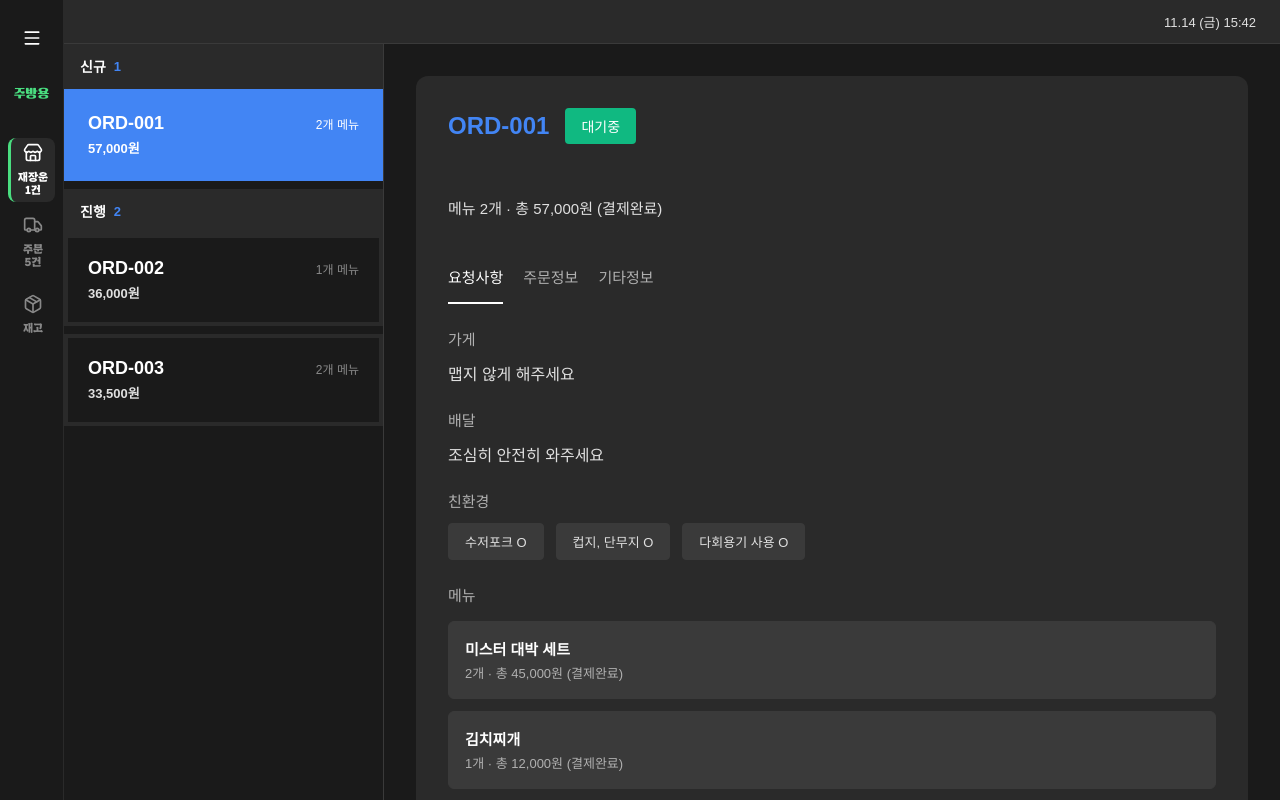
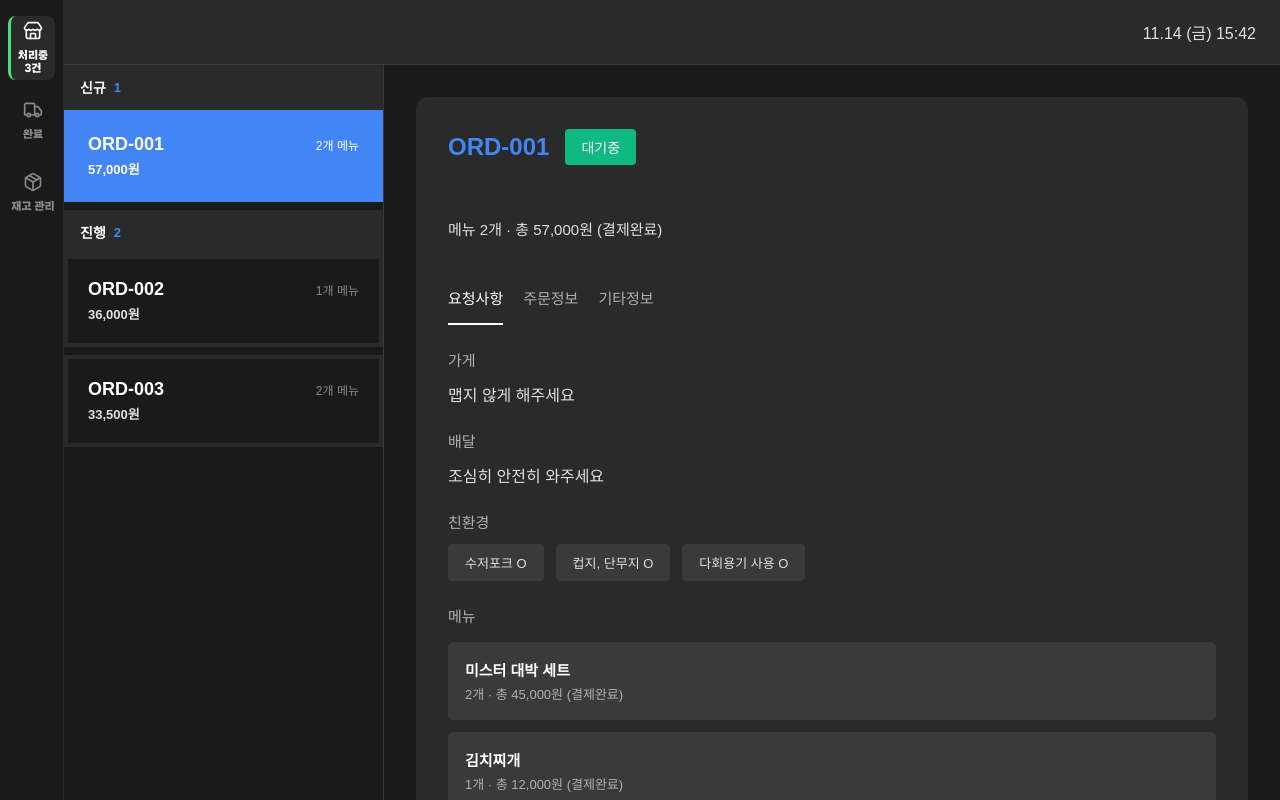
Before and after one commit to sogonggogo/sogonggogo_staff, a Next.js app: page / in a window 1280 px wide. Built offline with nearby package versions, Linux system fonts and the light colour scheme; a web font is replaced by a local one.

Commit message:
refactor : 불필요 컴포넌트 삭제

```diff
--- a/src/components/layout/Sidebar.tsx
+++ b/src/components/layout/Sidebar.tsx
@@ -1,10 +1,10 @@
-'use client';
+"use client";
 
-import styled from '@emotion/styled';
-import { Store, Truck, Package, Menu } from 'lucide-react';
-import Link from 'next/link';
-import { usePathname } from 'next/navigation';
-import { theme } from '@/styles/theme';
+import styled from "@emotion/styled";
+import { Store, Truck, Package, Menu } from "lucide-react";
+import Link from "next/link";
+import { usePathname } from "next/navigation";
+import { theme } from "@/styles/theme";
 
 const SidebarContainer = styled.aside`
   width: ${theme.sizes.sidebarWidth};
@@ -44,15 +44,15 @@ const LogoText = styled.h2`
 `;
 
 const NavButton = styled(Link, {
-  shouldForwardProp: (prop) => prop !== 'isActive',
+  shouldForwardProp: (prop) => prop !== "isActive",
 })<{ isActive: boolean }>`
   width: 100%;
   height: ${theme.sizes.navButtonHeight};
   border-radius: ${theme.borderRadius.md};
   background-color: ${({ isActive }) =>
-    isActive ? theme.colors.background.darker : 'transparent'};
+    isActive ? theme.colors.background.darker : "transparent"};
   border-left: 3px solid
-    ${({ isActive }) => (isActive ? theme.colors.brand.success : 'transparent')};
+    ${({ isActive }) => (isActive ? theme.colors.brand.success : "transparent")};
   display: flex;
   flex-direction: column;
   align-items: center;
@@ -76,7 +76,7 @@ const NavButton = styled(Link, {
 
 const NavText = styled.span`
   font-family: ${theme.fontFamily.miwon};
-  font-size: ${theme.fontSize['2xs']};
+  font-size: ${theme.fontSize["2xs"]};
   font-weight: ${theme.fontWeight.medium};
   text-align: center;
 `;
@@ -86,23 +86,21 @@ export default function Sidebar() {
 
   return (
     <SidebarContainer>
-      <MenuIcon>
-        <Menu size={20} />
-      </MenuIcon>
-      <Logo>
-        <LogoText>주방용</LogoText>
-      </Logo>
-      <NavButton href="/" isActive={pathname === '/'}>
+      <NavButton href="/" isActive={pathname === "/"}>
         <Store size={20} />
-        <NavText>재장운<br />1건</NavText>
+        <NavText>
+          처리중
+          <br />
+          3건
+        </NavText>
       </NavButton>
-      <NavButton href="/delivery" isActive={pathname === '/delivery'}>
+      <NavButton href="/delivery" isActive={pathname === "/delivery"}>
         <Truck size={20} />
-        <NavText>주문<br />5건</NavText>
+        <NavText>완료</NavText>
       </NavButton>
-      <NavButton href="/inventory" isActive={pathname === '/inventory'}>
+      <NavButton href="/inventory" isActive={pathname === "/inventory"}>
         <Package size={20} />
-        <NavText>재고</NavText>
+        <NavText>재고 관리</NavText>
       </NavButton>
     </SidebarContainer>
   );
--- a/src/components/order/TopBar.tsx
+++ b/src/components/order/TopBar.tsx
@@ -3,7 +3,7 @@ import { theme } from "@/styles/theme";
 
 const Bar = styled.div`
   background: ${theme.colors.background.darker};
-  padding: ${theme.spacing.md} ${theme.spacing.xxl};
+  padding: ${theme.spacing.xl} ${theme.spacing.xxl};
   display: flex;
   justify-content: flex-end;
   align-items: center;
@@ -13,7 +13,7 @@ const Bar = styled.div`
 
 const DateTime = styled.div`
   font-family: ${theme.fontFamily.nanumGothic};
-  font-size: ${theme.fontSize.sm};
+  font-size: ${theme.fontSize.lg};
   font-weight: ${theme.fontWeight.normal};
   color: ${theme.colors.text.light};
 `;
```
